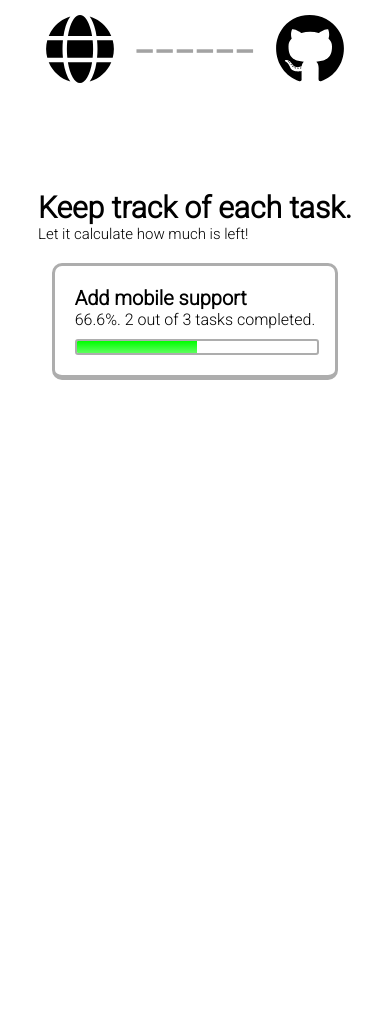
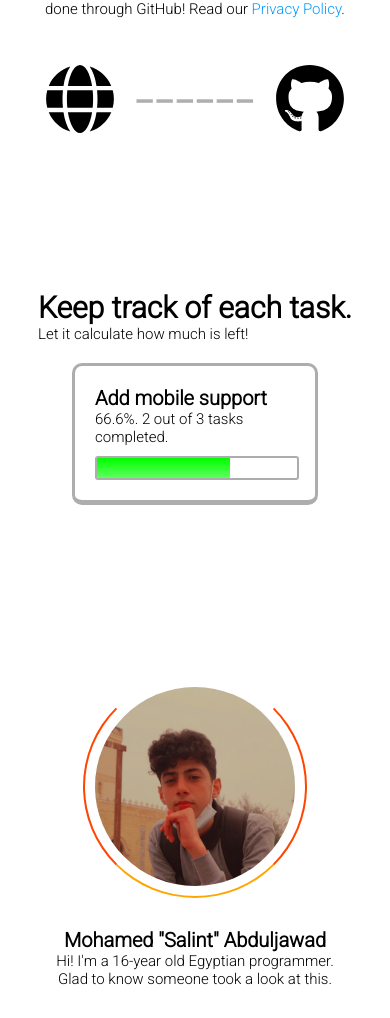
Before and after one commit to Salint/taldore-frontend, a React (Create React App) app: page / in a window 390 px wide. Shown: the part 734-1752 px from the top of the page. Before the commit the page ends 1234 px from the top, so only its background shows below. Built offline with nearby package versions, Linux system fonts and the light colour scheme.

Commit message:
Added credits section

```diff
--- a/src/assets/style/pages/home.css
+++ b/src/assets/style/pages/home.css
@@ -16,14 +16,14 @@ section#home-privacy {
 	display: flex;
 	justify-content: center;
 	align-items: center;
-	margin: 100px auto;
+	margin: 150px auto;
 }
 section#home-privacy div#privacy-info {
 	width: 400px;
 	margin-right: 50px;
 }
 section#home-privacy div#privacy-info h1 {
-	font-size: 40px;
+	font-size: 50px;
 }
 section#home-privacy div#privacy-info p {
 	font-size: 20px;
@@ -64,13 +64,13 @@ section#home-tasks {
 	display: flex;
 	align-items: center;
 	flex-direction: column;
-	margin: 100px 0;
+	margin: 150px 0;
 }
 section#home-tasks div#tasks-info h1 {
-	font-size: 30px;
+	font-size: 50px;
 }
 section#home-tasks div#tasks-info p {
-	font-size: 20px;
+	font-size: 30px;
 }
 section#home-tasks div#task {
 	border: 3px solid rgb(173, 173, 173);
@@ -79,20 +79,51 @@ section#home-tasks div#task {
 	border-radius: 10px;
 	margin: 20px 0;
 	position: relative;
+	width: 400px;
+}
+section#home-tasks div#task h1 {
+	font-size: 30px;
+}
+section#home-tasks div#task p {
+	font-size: 20px;
 }
 section#home-tasks div#task div#outer {
 	margin: 10px auto 0 auto;
 	width: 100%;
 	border: 2px solid rgb(173, 173, 173);
 	border-radius: 3px;
-	height: 12px;
+	height: 20px;
 	overflow: hidden;
 	position: relative;
 }
 section#home-tasks div#task div#inner {
-	width: 50%;
+	width: 66.66666%;
 	height: 100%;
 	background: linear-gradient(to bottom, rgb(0, 255, 0), rgb(94, 255, 94));
+}
+section#home-credits {
+	display: flex;
+	flex-direction: column;
+	align-items: center;
+}
+section#home-credits img {
+	width: 300px;
+	border-radius: 50%;
+	border-bottom: 5px solid orange;
+	border-right: 5px solid orangered;
+	border-left: 5px solid orangered;
+	border-top: 5px solid rgba(0, 0, 0, 0);
+	padding: 20px;
+}
+section#home-credits div {
+	text-align: center;
+	margin: 30px 0;
+}
+section#home-credits div h1 {
+	font-size: 40px;
+}
+section#home-credits div p {
+	font-size: 25px;
 }
 @media (max-width: 1300px) {
 	header#home section {
@@ -132,8 +163,35 @@ section#home-tasks div#task div#inner {
 	}
 	section#home-tasks div#task {
 		padding: 20px;
+		width: 200px;
 	}
 	section#home-tasks div#task h1 {
 		font-size: 20px;
 	}
+	section#home-tasks div#task p {
+		font-size: 15px;
+	}
+	section#home-tasks div#task div#outer {
+		margin: 10px auto 0 auto;
+		width: 100%;
+		border: 2px solid rgb(173, 173, 173);
+		border-radius: 3px;
+		height: 20px;
+		overflow: hidden;
+		position: relative;
+	}
+	section#home-credits img {
+		width: 200px;
+		padding: 10px;
+		border-bottom: 2px solid orange;
+		border-right: 2px solid orangered;
+		border-left: 2px solid orangered;
+		border-top: 2px solid rgba(0, 0, 0, 0);
+	}
+	section#home-credits div h1 {
+		font-size: 20px;
+	}
+	section#home-credits div p {
+		font-size: 15px;
+	}
 }
--- a/src/pages/Home.js
+++ b/src/pages/Home.js
@@ -6,6 +6,8 @@ import "../assets/style/pages/home.css"
 import { FontAwesomeIcon } from "@fortawesome/react-fontawesome";
 import { faGithub } from "@fortawesome/free-brands-svg-icons";
 import { faGlobe } from "@fortawesome/free-solid-svg-icons";
+
+import Picture from "../assets/images/salint.jpg";
 
 class Header extends React.Component {
 
@@ -63,6 +65,21 @@ class Tasks extends React.Component {
 	}
 }
 
+class Credits extends React.Component {
+	render() {
+		return (
+			<section id="home-credits">
+				<img src={Picture} alt="Salint"/>
+				<div>
+					<h1>Mohamed "Salint" Abduljawad</h1>
+					<p>Hi! I'm a 16-year old Egyptian programmer.<br />Glad to know someone took a look at this.</p>
+				</div>
+			</section>
+		);
+
+	}
+}
+
 class Home extends React.Component {
 
 	render() {
@@ -71,6 +88,7 @@ class Home extends React.Component {
 				<Header />
 				<Privacy />
 				<Tasks />
+				<Credits />
 			</>
 		)
 	}
```
Also changed, not shown: src/assets/images/salint.jpg (added).
